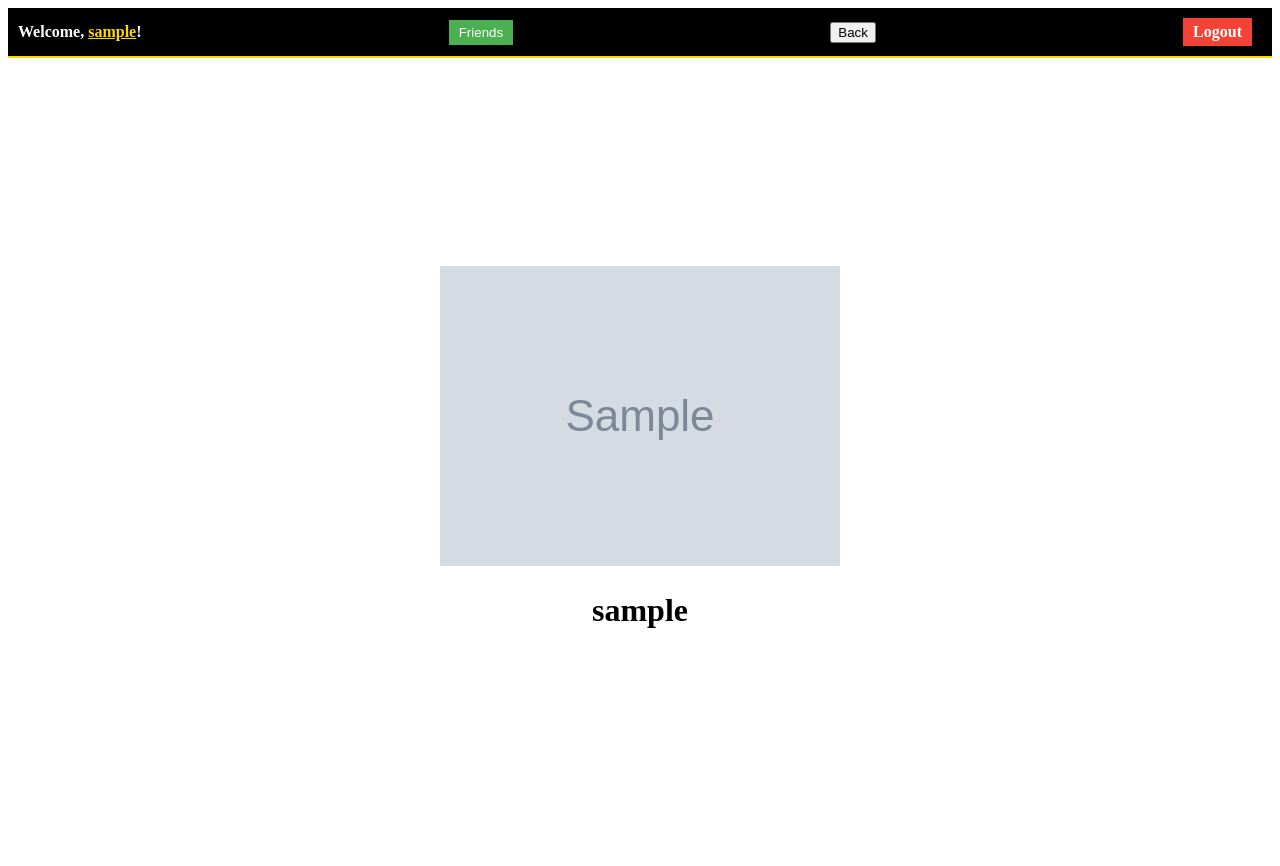
After one commit to Bogwhite4990/Social-Network, a Flask app: a page that uses templates/user_profile.html in a window 1280 px wide. The commit adds this page. Run offline with Flask 3, Linux system fonts and the light colour scheme; tables that the repository leaves empty hold one stand-in row (values such as "Sample post"); grey boxes marked "Sample" are stand-in pictures; parts of the project's set-up code (start-up, migrations or seed data) failed here and were passed over.

Commit message:
add cache functionality and profile page for user

```diff
--- a/main.py
+++ b/main.py
@@ -25,6 +25,7 @@ from werkzeug.utils import secure_filename
 # Import
 from sqlalchemy.orm import sessionmaker
 from sqlalchemy import UniqueConstraint
+from flask_caching import Cache
 
 warnings.filterwarnings("ignore", category=DeprecationWarning)
 
@@ -43,6 +44,13 @@ app.secret_key = secrets.token_hex(16)
 app.config["SQLALCHEMY_DATABASE_URI"] = "sqlite:///users.db"  # SQLite database
 login_manager = LoginManager(app)
 login_manager.login_view = "login"
+
+# Cache setup
+cache = Cache()
+app.config['CACHE_TYPE'] = 'redis'  # Use Redis as the caching backend
+app.config['CACHE_REDIS_HOST'] = 'localhost'  # Configure the Redis host
+app.config['CACHE_REDIS_PORT'] = 6379  # Configure the Redis port
+cache.init_app(app)
 
 conn = sqlite3.connect("comments.db", check_same_thread=False)
 c = conn.cursor()
@@ -445,7 +453,7 @@ def add_friend(username):
 
 @app.route('/remove_friend/<username>', methods=['POST'])
 @login_required
-def remove_friend(username):
+def removeFriend(username):
     try:
         friend = User.query.filter_by(username=username).first()
         if friend:
@@ -453,7 +461,8 @@ def remove_friend(username):
             if current_user.is_friend_with(friend):
                 # Remove the friend from the user's list
                 current_user.friends.remove(friend)
-                db.session.commit()  # Make sure to commit the changes
+                db.session.commit()  # Commit the changes to the database
+                cache.clear()  # Clear the cache
                 flash(f'{username} has been removed from your friends list.', 'success')
             else:
                 flash(f'{username} is not in your friends list.', 'error')
@@ -463,6 +472,7 @@ def remove_friend(username):
         db.session.rollback()  # Rollback the transaction on error
         flash('An error occurred while removing the friend. Please try again.', 'error')
         app.logger.error(f'Error removing friend: {str(e)}')
+
 
     return redirect(url_for('friends'))
 
@@ -522,6 +532,20 @@ def get_messages(recipient_id):
     return jsonify(messages_data)
 
 
+@app.route("/user_profile/<username>")
+def user_profile(username):
+    # Fetch the user's profile information based on the username
+    user = User.query.filter_by(username=username).first()
+
+    if user:
+        # Render the user's profile template and pass the user object
+        return render_template("user_profile.html", user=user)
+    else:
+        # Handle the case where the user does not exist
+        flash("User not found.", "error")
+        return redirect(url_for("dashboard"))
+
+
 @app.route("/dashboard", methods=["GET", "POST"])
 @login_required
 def dashboard():
--- /dev/null
+++ b/static/user_profile.css
@@ -0,0 +1,54 @@
+/* user_profile.css */
+.navbar {
+    background-color: black;
+    color: white;
+    padding: 10px;
+    display: flex;
+    justify-content: space-between;
+    align-items: center;
+    font-weight: bold;
+    border-bottom: 2px solid gold;
+    text-align: right;
+}
+
+.navbar .username {
+    cursor: pointer;
+    text-decoration: underline;
+}
+
+.navbar .friends-button,
+.navbar .logout-button {
+    background-color: #4caf50;
+    color: #fff;
+    border: none;
+    padding: 5px 10px;
+    margin-right: 10px;
+    cursor: pointer;
+    text-decoration: none; /* Remove default anchor text decoration */
+}
+
+.navbar .logout-button {
+    background-color: #f44336;
+}
+
+.username {
+    color: gold;
+    cursor: pointer;
+}
+
+.logout-button {
+    text-decoration: none; /* Remove default anchor text decoration */
+    transition: color 0.3s; /* Add transition effect for color change */
+}
+
+.logout-button:hover {
+    color: lightgray;
+}
+
+.profile-container {
+    display: flex;
+    flex-direction: column; /* Stack child elements vertically */
+    justify-content: center; /* Center vertically */
+    align-items: center; /* Center horizontally */
+    height: 100vh; /* Make the container take up the full viewport height */
+}
--- a/templates/dashboard.html
+++ b/templates/dashboard.html
@@ -24,7 +24,7 @@
                 <div class="image-and-comments">
                     <div class="image-container">
                         <img class="uploaded-image" src="{{ url_for('static', filename='uploads/' ~ photo.filename) }}" alt="Uploaded Photo">
-                        <p>Uploaded by {{ photo.user.username }}</p>
+                        <p>Uploaded by <a href="{{ url_for('user_profile', username=photo.user.username) }}" class="user-profile-link">{{ photo.user.username }}</a></p>
                     </div>
                     <div class="like-section">
                         <button class="like-button" data-photo-id="{{ photo.id }}" data-liked="{{ photo.is_liked_by_current_user }}">
--- /dev/null
+++ b/templates/user_profile.html
@@ -0,0 +1,27 @@
+<!DOCTYPE html>
+<html lang="en">
+<head>
+    <meta charset="UTF-8">
+    <meta name="viewport" content="width=device-width, initial-scale=1.0">
+    <title>User Profile</title>
+    <link rel="stylesheet" href="{{ url_for('static', filename='user_profile.css') }}">
+</head>
+<body>
+<div class="navbar">
+    <span>Welcome, <span class="username" onclick="window.location.href='{{ url_for('profile') }}'">{{ user.username }}</span>!</span>
+    <button class="friends-button" onclick="window.location.href='{{ url_for('friends') }}'">Friends</button>
+    <button class="back-button" onclick="window.location.href='{{ url_for('dashboard') }}'">Back</button>
+    <a href="{{ url_for('logout') }}" class="logout-button">Logout</a>
+</div>
+<div class="profile-container">
+    <div class="profile-avatar">
+        <!-- Display the user's avatar (profile photo) -->
+        <img src="{{ url_for('static', filename='uploads/profile-photo/' ~ user.profile_photo) }}" alt="User Avatar">
+    </div>
+    <div class="profile-info">
+        <!-- Display the user's name -->
+        <h1>{{ user.username }}</h1>
+    </div>
+</div>
+</body>
+</html>
```
